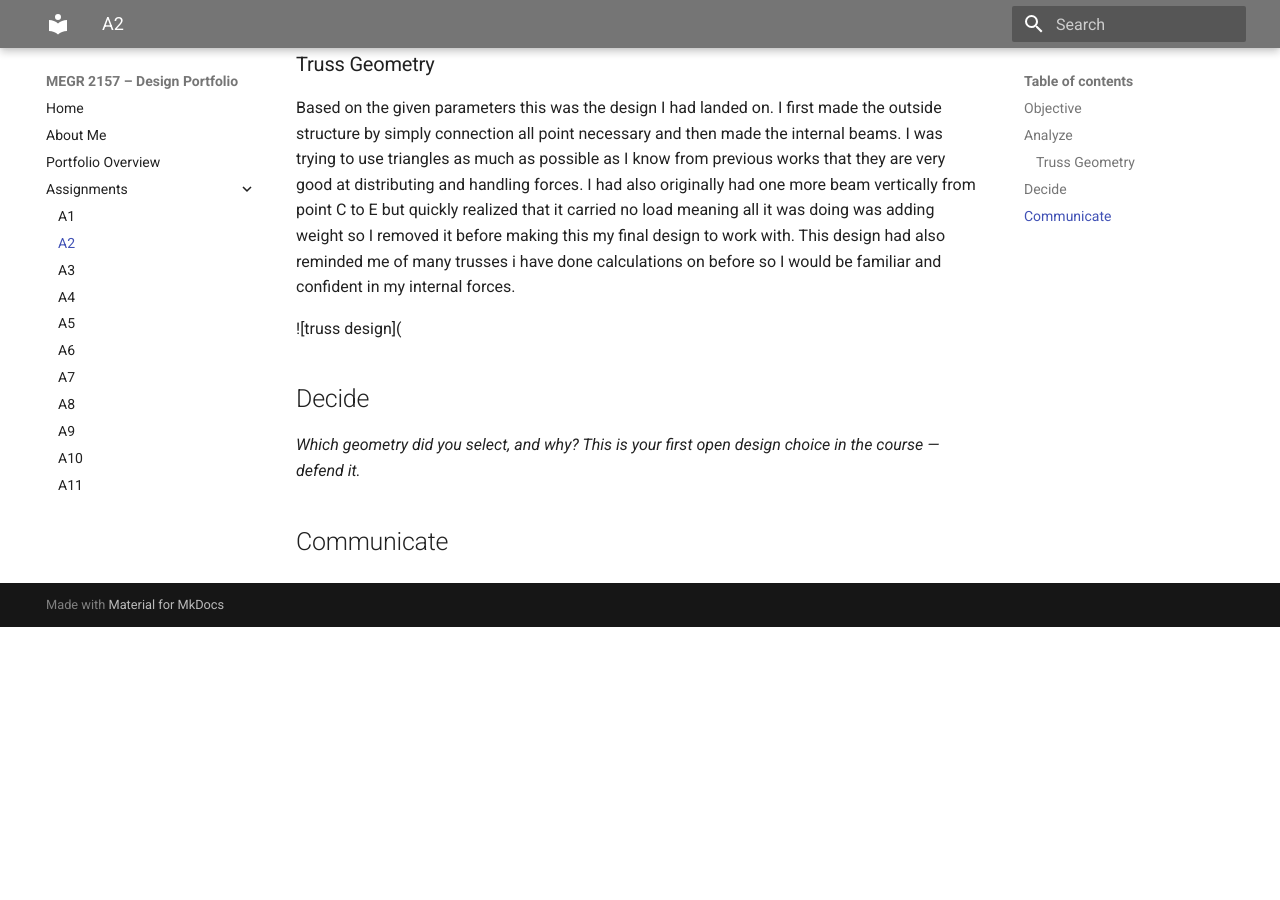
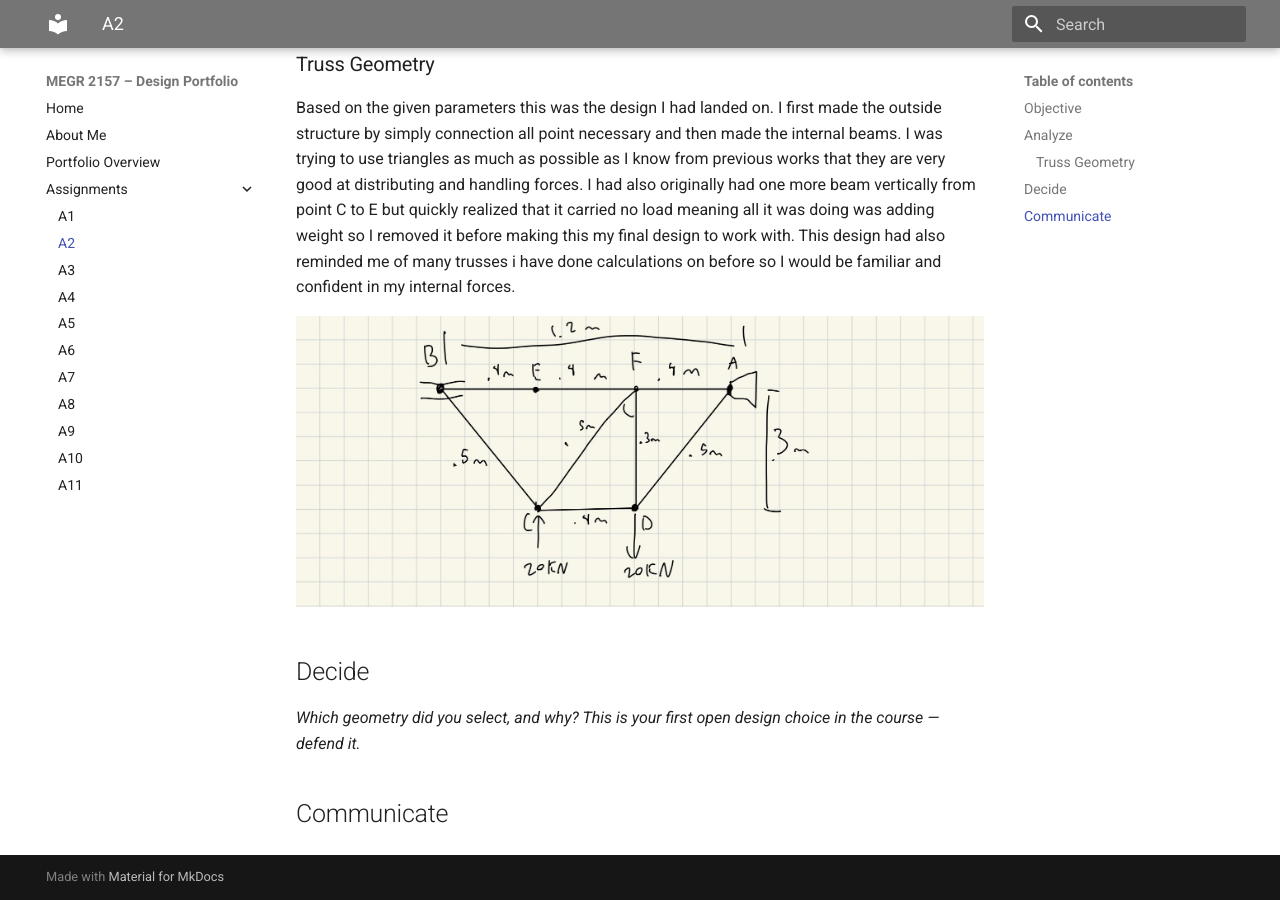
Before and after one commit to jadelma5/megr2156-portfolio, an MkDocs documentation site: the page built from docs/assignments/A02/index.md, in a window 1280 px wide and 900 px high, scrolled down 991 px. Built offline with MkDocs 1.6.1 and Material for MkDocs 9.7.7, drawn with Linux system fonts in a browser that asks for light colours; before the commit the page ends 1618 px from its top, so only the background shows below that.

Commit message:
Fix truss design image link in index.md
Updated truss design image reference in the documentation.

```diff
--- a/docs/assignments/A02/index.md
+++ b/docs/assignments/A02/index.md
@@ -13,7 +13,7 @@ These were the parameters given where P= 20KN, a= .4m, b= .4m, A is a pin, and B
 
 Based on the given parameters this was the design I had landed on. I first made the outside structure by simply connection all point necessary and then made the internal beams. I was trying to use triangles as much as possible as I know from previous works that they are very good at distributing and handling forces. I had also originally had one more beam vertically from point C to E but quickly realized that it carried no load meaning all it was doing was adding weight so I removed it before making this my final design to work with. This design had also reminded me of many trusses i have done calculations on before so I would be familiar and confident in my internal forces.
 
-![truss design](
+![truss design](trussdesign.jpg)
 
 ## Decide
 _Which geometry did you select, and why? This is your first open design choice in the course — defend it._
```
